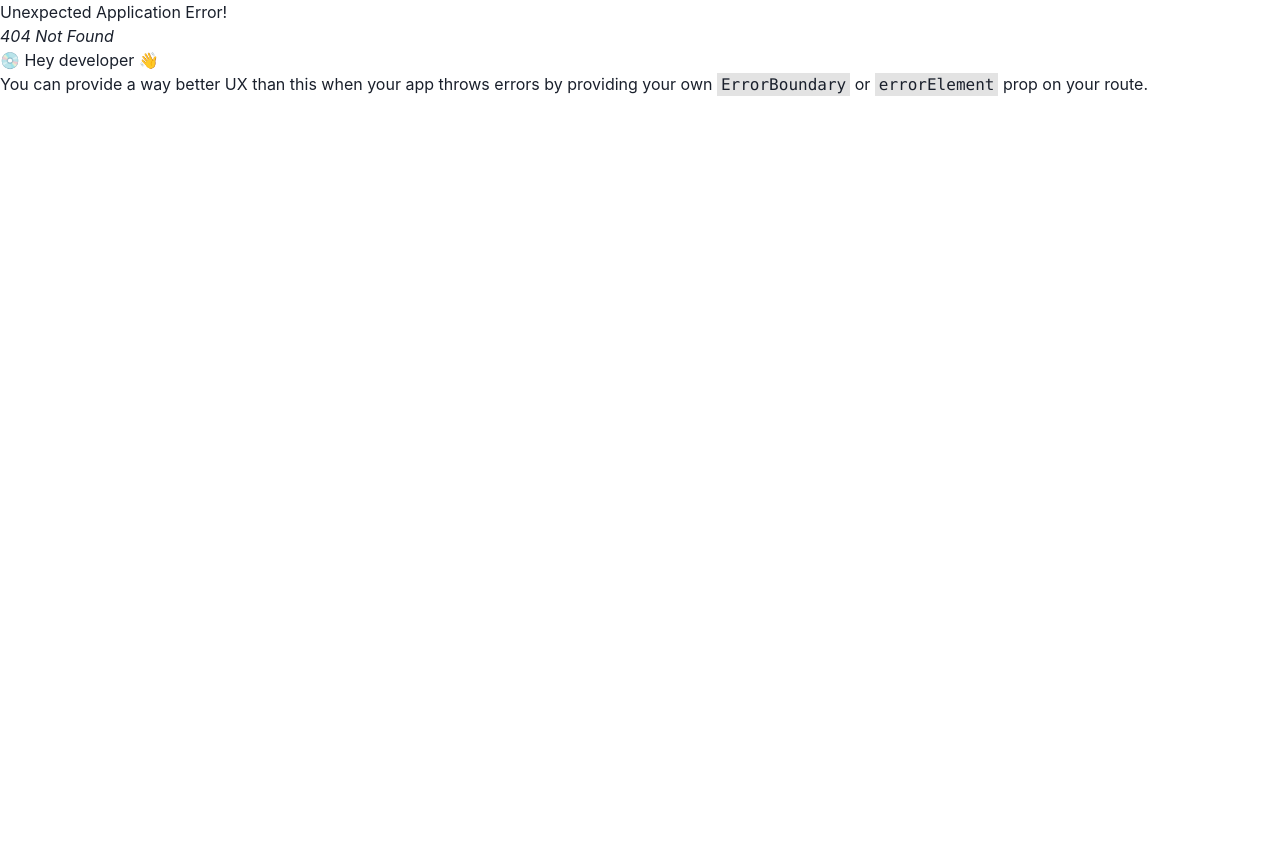
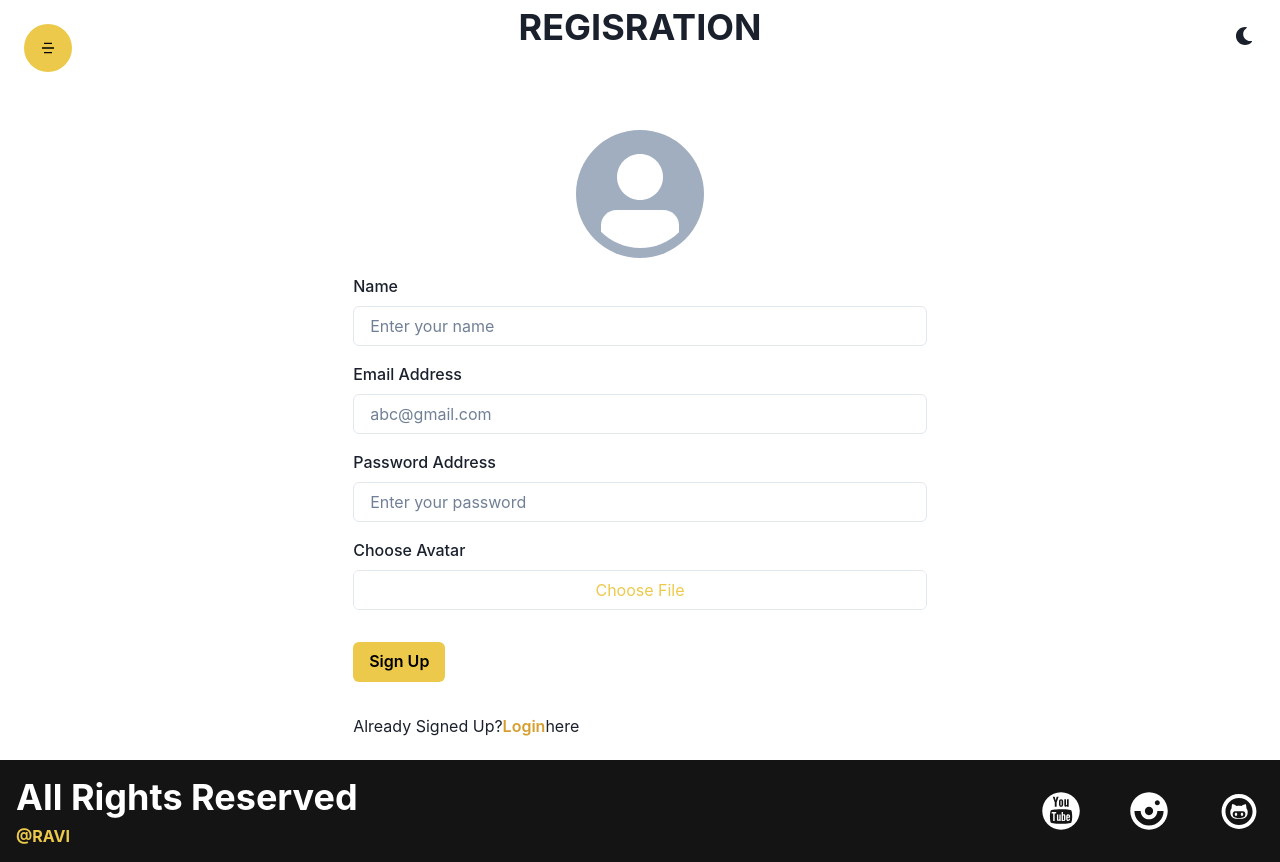
Before and after one commit to RAVI-ARVI/CourseApp, a React (Create React App) app: page /register in a window 1280 px wide. Before the commit this address had no page. Before the commit the page ends 800 px from the top, so only its background shows below. Built offline with nearby package versions, Linux system fonts and the light colour scheme.

Commit message:
added the forget password and register page

```diff
--- /dev/null
+++ b/src/components/Auth/ForgetPassword.jsx
@@ -0,0 +1,34 @@
+import { Button, Container, Heading, Input, VStack } from '@chakra-ui/react';
+import React, { useState } from 'react';
+
+function ForgetPassword() {
+  const [email, setEmail] = useState('');
+  return (
+    <Container py={'16'} height={'90vh'}>
+      <form>
+        <Heading
+          children="Forget Password"
+          my="16"
+          textTransform={'uppercase'}
+          textAlign={['center', 'left']}
+        />
+        <VStack spacing={'8'}>
+          <Input
+            required
+            id="email"
+            value={email}
+            type="email"
+            onChange={e => setEmail(e.target.value)}
+            placeholder="abc@gmail.com"
+            focusBorderColor="yellow.400"
+          />
+          <Button type="sumbit" w={'100%'} colorScheme="yellow">
+            Send Rest Link
+          </Button>
+        </VStack>
+      </form>
+    </Container>
+  );
+}
+
+export default ForgetPassword;
--- a/src/components/Auth/Login.jsx
+++ b/src/components/Auth/Login.jsx
@@ -45,7 +45,7 @@ function Login() {
             />
           </Box>
           <Box>
-            <Link to="/fogetpassword">
+            <Link to="/forgetpassword">
               <Button fontSize={'sm'} variant={'link'}>
                 Forget Password?
               </Button>
--- /dev/null
+++ b/src/components/Auth/Register.jsx
@@ -0,0 +1,116 @@
+import {
+  Avatar,
+  Box,
+  Button,
+  Container,
+  FormLabel,
+  Heading,
+  Input,
+  VStack,
+} from '@chakra-ui/react';
+import React, { useState } from 'react';
+import { Link } from 'react-router-dom';
+export const fileUploadcss = {
+  cursor: 'pointer',
+  marginLeft: '-5%',
+  width: '110%',
+  border: 'none',
+  height: '100%',
+  color: '#ECC94B',
+  backgroundColor: 'white',
+};
+const fileUploadStyle = {
+  '&::file-selector-button': fileUploadcss,
+};
+function Register() {
+  const [email, setEmail] = useState('');
+  const [name, setName] = useState('');
+  const [password, setPassword] = useState('');
+  const [imagePreview, setImagePreview] = useState('');
+  const [image, setImage] = useState('');
+  const handleImageChange = e => {
+    const file = e.target.files[0];
+    const render = new FileReader();
+    render.readAsDataURL(file);
+    render.onloadend = () => {
+      setImagePreview(render.result);
+      setImage(file);
+    };
+  };
+  return (
+    <Container h={'95vh'}>
+      <VStack h={'full'} justifyContent={'center'} spacing={'16'}>
+        <Heading textTransform={'uppercase'} children={'Regisration'} />
+        <form style={{ width: '100%' }}>
+          <Box my="4" display={'flex'} justifyContent={'center'}>
+            <Avatar size={'2xl'} src={imagePreview} />
+          </Box>
+          <Box my={'4'}>
+            <FormLabel htmlFor="name" children="Name" />
+            <Input
+              required
+              id="name"
+              value={name}
+              type="text"
+              onChange={e => setName(e.target.value)}
+              placeholder="Enter your name"
+              focusBorderColor="yellow.400"
+            />
+          </Box>
+          <Box my={'4'}>
+            <FormLabel htmlFor="email" children="Email Address" />
+            <Input
+              required
+              id="email"
+              value={email}
+              type="email"
+              onChange={e => setEmail(e.target.value)}
+              placeholder="abc@gmail.com"
+              focusBorderColor="yellow.400"
+            />
+          </Box>
+          <Box my={'4'}>
+            {' '}
+            <FormLabel htmlFor="password" children="Password Address" />
+            <Input
+              required
+              id="password"
+              type="password"
+              value={password}
+              onChange={e => setPassword(e.target.value)}
+              placeholder="Enter your password"
+              focusBorderColor="yellow.400"
+            />
+          </Box>
+          <Box my={'4'}>
+            <FormLabel htmlFor="avatar" children="Choose Avatar" />
+            <Input
+              accept="image/*"
+              required
+              id="avatar"
+              type={'file'}
+              focusBorderColor="yellow.400"
+              css={fileUploadStyle}
+              onChange={handleImageChange}
+            />
+          </Box>
+
+          <Button my="4" colorScheme="yellow" type="submit">
+            Sign Up
+          </Button>
+          <Box my="4">
+            Already Signed Up?
+            <Link to={'/login'}>
+              <Button colorScheme="yellow" variant={'link'}>
+                Login
+              </Button>
+              here
+            </Link>
+          </Box>
+        </form>
+      </VStack>
+    </Container>
+  );
+}
+
+export default Register;
--- /dev/null
+++ b/src/components/Auth/ResetPassword.jsx
@@ -0,0 +1,37 @@
+import { Button, Container, Heading, Input, VStack } from '@chakra-ui/react';
+import React, { useState } from 'react';
+import { useParams } from 'react-router-dom';
+
+function ResetPassword() {
+  const [password, setPassword] = useState('');
+  const params = useParams();
+  console.log(params.token);
+  return (
+    <Container py={'16'} height={'90vh'}>
+      <form>
+        <Heading
+          children="Reset Password"
+          my="16"
+          textTransform={'uppercase'}
+          textAlign={['center', 'left']}
+        />
+        <VStack spacing={'8'}>
+          <Input
+            required
+            id="email"
+            value={password}
+            type="password"
+            onChange={e => setPassword(e.target.value)}
+            placeholder="New Password"
+            focusBorderColor="yellow.400"
+          />
+          <Button type="sumbit" w={'100%'} colorScheme="yellow">
+            Reset Password
+          </Button>
+        </VStack>
+      </form>
+    </Container>
+  );
+}
+
+export default ResetPassword;
--- a/src/components/Layout/Header/Header.jsx
+++ b/src/components/Layout/Header/Header.jsx
@@ -19,7 +19,7 @@ const Header = () => {
   const user = {
     role: 'admin',
   };
-  const isAuthenticated = true;
+  const isAuthenticated = false;
   function logouthandler() {
     console.log('logout');
     onClose();
@@ -91,11 +91,11 @@ const Header = () => {
                   </>
                 ) : (
                   <>
-                    <Link to={'/login'}>
+                    <Link to={'/login'} onClick={onClose}>
                       <Button colorScheme="yellow">Login</Button>
                     </Link>
                     <p>OR</p>
-                    <Link to={'/register'}>
+                    <Link to={'/register'} onClick={onClose}>
                       <Button colorScheme="yellow">Sign Up</Button>
                     </Link>
                   </>
```
Also changed, not shown: src/routes/main.jsx (+15 -0 lines).
